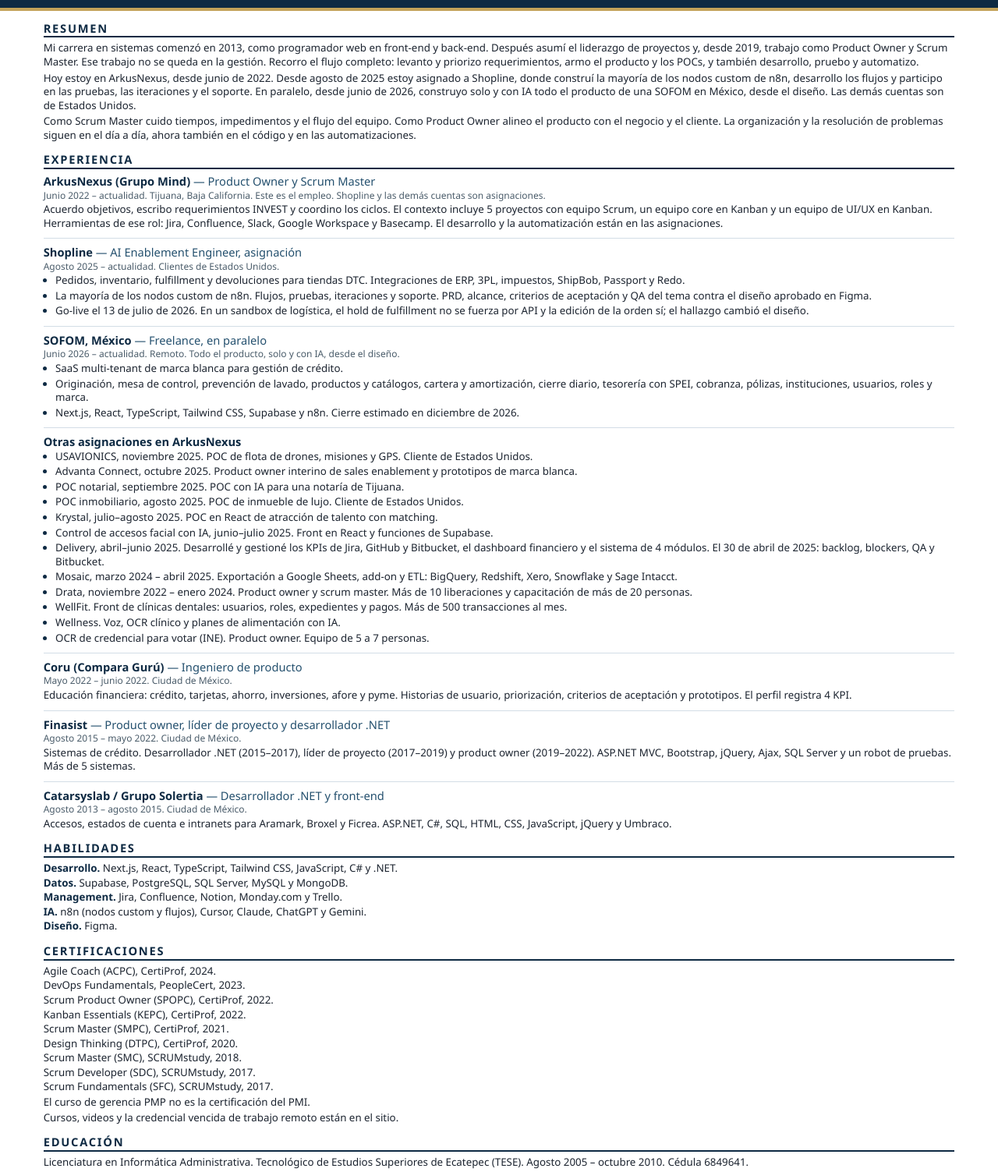
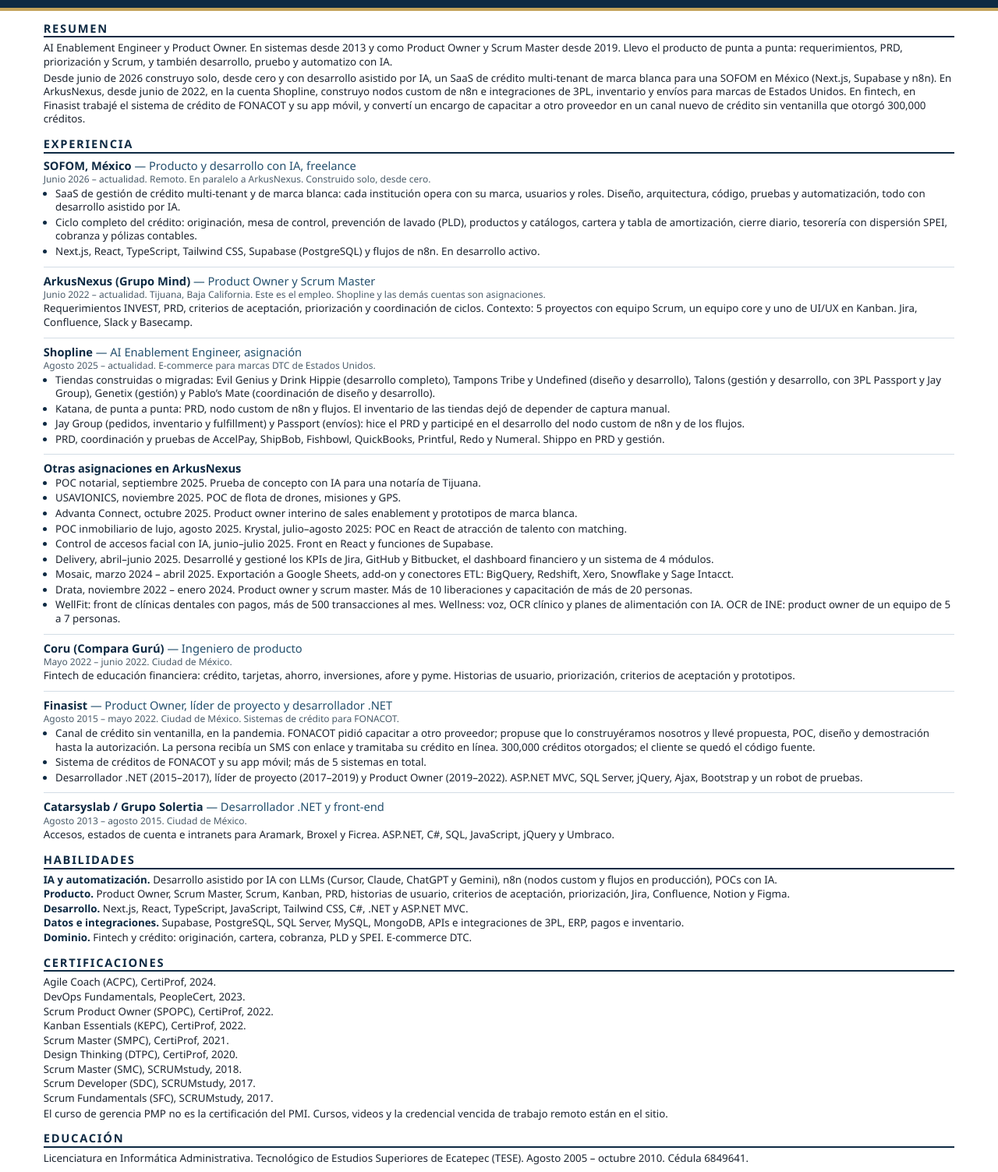
Before and after one commit to jonathanrhernandez/resume, a plain HTML site: page cv/cv-es.html in a window 1280 px wide. Shown: the part 122-1625 px from the top of the page at 78% size. Drawn offline with Linux system fonts and the light colour scheme.

Commit message:
Lead the CV with the SOFOM credit SaaS and the FONACOT channel.
Rewrite the summary and bullets impact-first for AI and fintech product roles,
list Shopline stores and integrations with Jonathan's role on each, drop the
go-live and sandbox bullet, regroup skills for ATS, and mirror the SOFOM and
FONACOT facts on the site. Reprint both two-page PDFs.

Co-authored-by: JONATHAN RUBEN HERNANDEZ GONZALEZ <jonathanrhernandez@users.noreply.github.com>

```diff
--- a/cv/cv-es.html
+++ b/cv/cv-es.html
@@ -9,7 +9,7 @@
     * { box-sizing: border-box; }
     html, body { margin: 0; padding: 0; }
     body {
-      font-family: "Segoe UI", Calibri, Arial, sans-serif;
+      font-family: "Segoe UI", Calibri, "Noto Sans", Arial, sans-serif;
       font-size: 10pt;
       line-height: 1.32;
       color: #1c2430;
@@ -114,81 +114,82 @@
   </header>
 <main>
   <h2>Resumen</h2>
-  <p>Mi carrera en sistemas comenzó en 2013, como programador web en front-end y back-end. Después asumí el liderazgo de proyectos y, desde 2019, trabajo como Product Owner y Scrum Master. Ese trabajo no se queda en la gestión. Recorro el flujo completo: levanto y priorizo requerimientos, armo el producto y los POCs, y también desarrollo, pruebo y automatizo.</p>
-  <p>Hoy estoy en ArkusNexus, desde junio de 2022. Desde agosto de 2025 estoy asignado a Shopline, donde construí la mayoría de los nodos custom de n8n, desarrollo los flujos y participo en las pruebas, las iteraciones y el soporte. En paralelo, desde junio de 2026, construyo solo y con IA todo el producto de una SOFOM en México, desde el diseño. Las demás cuentas son de Estados Unidos.</p>
-  <p>Como Scrum Master cuido tiempos, impedimentos y el flujo del equipo. Como Product Owner alineo el producto con el negocio y el cliente. La organización y la resolución de problemas siguen en el día a día, ahora también en el código y en las automatizaciones.</p>
+  <p>AI Enablement Engineer y Product Owner. En sistemas desde 2013 y como Product Owner y Scrum Master desde 2019. Llevo el producto de punta a punta: requerimientos, PRD, priorización y Scrum, y también desarrollo, pruebo y automatizo con IA.</p>
+  <p>Desde junio de 2026 construyo solo, desde cero y con desarrollo asistido por IA, un SaaS de crédito multi-tenant de marca blanca para una SOFOM en México (Next.js, Supabase y n8n). En ArkusNexus, desde junio de 2022, en la cuenta Shopline, construyo nodos custom de n8n e integraciones de 3PL, inventario y envíos para marcas de Estados Unidos. En fintech, en Finasist trabajé el sistema de crédito de FONACOT y su app móvil, y convertí un encargo de capacitar a otro proveedor en un canal nuevo de crédito sin ventanilla que otorgó 300,000 créditos.</p>
 
   <h2>Experiencia</h2>
 
   <article class="job">
+    <h3>SOFOM, México <span class="as">— Producto y desarrollo con IA, freelance</span></h3>
+    <p class="meta">Junio 2026 – actualidad. Remoto. En paralelo a ArkusNexus. Construido solo, desde cero.</p>
+    <ul>
+      <li>SaaS de gestión de crédito multi-tenant y de marca blanca: cada institución opera con su marca, usuarios y roles. Diseño, arquitectura, código, pruebas y automatización, todo con desarrollo asistido por IA.</li>
+      <li>Ciclo completo del crédito: originación, mesa de control, prevención de lavado (PLD), productos y catálogos, cartera y tabla de amortización, cierre diario, tesorería con dispersión SPEI, cobranza y pólizas contables.</li>
+      <li>Next.js, React, TypeScript, Tailwind CSS, Supabase (PostgreSQL) y flujos de n8n. En desarrollo activo.</li>
+    </ul>
+  </article>
+
+  <article class="job">
     <h3>ArkusNexus (Grupo Mind) <span class="as">— Product Owner y Scrum Master</span></h3>
     <p class="meta">Junio 2022 – actualidad. Tijuana, Baja California. Este es el empleo. Shopline y las demás cuentas son asignaciones.</p>
-    <p>Acuerdo objetivos, escribo requerimientos INVEST y coordino los ciclos. El contexto incluye 5 proyectos con equipo Scrum, un equipo core en Kanban y un equipo de UI/UX en Kanban. Herramientas de ese rol: Jira, Confluence, Slack, Google Workspace y Basecamp. El desarrollo y la automatización están en las asignaciones.</p>
+    <p>Requerimientos INVEST, PRD, criterios de aceptación, priorización y coordinación de ciclos. Contexto: 5 proyectos con equipo Scrum, un equipo core y uno de UI/UX en Kanban. Jira, Confluence, Slack y Basecamp.</p>
   </article>
 
   <article class="job">
     <h3>Shopline <span class="as">— AI Enablement Engineer, asignación</span></h3>
-    <p class="meta">Agosto 2025 – actualidad. Clientes de Estados Unidos.</p>
+    <p class="meta">Agosto 2025 – actualidad. E-commerce para marcas DTC de Estados Unidos.</p>
     <ul>
-      <li>Pedidos, inventario, fulfillment y devoluciones para tiendas DTC. Integraciones de ERP, 3PL, impuestos, ShipBob, Passport y Redo.</li>
-      <li>La mayoría de los nodos custom de n8n. Flujos, pruebas, iteraciones y soporte. PRD, alcance, criterios de aceptación y QA del tema contra el diseño aprobado en Figma.</li>
-      <li>Go-live el 13 de julio de 2026. En un sandbox de logística, el hold de fulfillment no se fuerza por API y la edición de la orden sí; el hallazgo cambió el diseño.</li>
-    </ul>
-  </article>
-
-  <article class="job">
-    <h3>SOFOM, México <span class="as">— Freelance, en paralelo</span></h3>
-    <p class="meta">Junio 2026 – actualidad. Remoto. Todo el producto, solo y con IA, desde el diseño.</p>
-    <ul>
-      <li>SaaS multi-tenant de marca blanca para gestión de crédito.</li>
-      <li>Originación, mesa de control, prevención de lavado, productos y catálogos, cartera y amortización, cierre diario, tesorería con SPEI, cobranza, pólizas, instituciones, usuarios, roles y marca.</li>
-      <li>Next.js, React, TypeScript, Tailwind CSS, Supabase y n8n. Cierre estimado en diciembre de 2026.</li>
+      <li>Tiendas construidas o migradas: Evil Genius y Drink Hippie (desarrollo completo), Tampons Tribe y Undefined (diseño y desarrollo), Talons (gestión y desarrollo, con 3PL Passport y Jay Group), Genetix (gestión) y Pablo’s Mate (coordinación de diseño y desarrollo).</li>
+      <li>Katana, de punta a punta: PRD, nodo custom de n8n y flujos. El inventario de las tiendas dejó de depender de captura manual.</li>
+      <li>Jay Group (pedidos, inventario y fulfillment) y Passport (envíos): hice el PRD y participé en el desarrollo del nodo custom de n8n y de los flujos.</li>
+      <li>PRD, coordinación y pruebas de AccelPay, ShipBob, Fishbowl, QuickBooks, Printful, Redo y Numeral. Shippo en PRD y gestión.</li>
     </ul>
   </article>
 
   <article class="job split">
     <h3>Otras asignaciones en ArkusNexus</h3>
     <ul>
-      <li>USAVIONICS, noviembre 2025. POC de flota de drones, misiones y GPS. Cliente de Estados Unidos.</li>
+      <li>POC notarial, septiembre 2025. Prueba de concepto con IA para una notaría de Tijuana.</li>
+      <li>USAVIONICS, noviembre 2025. POC de flota de drones, misiones y GPS.</li>
       <li>Advanta Connect, octubre 2025. Product owner interino de sales enablement y prototipos de marca blanca.</li>
-      <li>POC notarial, septiembre 2025. POC con IA para una notaría de Tijuana.</li>
-      <li>POC inmobiliario, agosto 2025. POC de inmueble de lujo. Cliente de Estados Unidos.</li>
-      <li>Krystal, julio–agosto 2025. POC en React de atracción de talento con matching.</li>
+      <li>POC inmobiliario de lujo, agosto 2025. Krystal, julio–agosto 2025: POC en React de atracción de talento con matching.</li>
       <li>Control de accesos facial con IA, junio–julio 2025. Front en React y funciones de Supabase.</li>
-      <li>Delivery, abril–junio 2025. Desarrollé y gestioné los KPIs de Jira, GitHub y Bitbucket, el dashboard financiero y el sistema de 4 módulos. El 30 de abril de 2025: backlog, blockers, QA y Bitbucket.</li>
-      <li>Mosaic, marzo 2024 – abril 2025. Exportación a Google Sheets, add-on y ETL: BigQuery, Redshift, Xero, Snowflake y Sage Intacct.</li>
+      <li>Delivery, abril–junio 2025. Desarrollé y gestioné los KPIs de Jira, GitHub y Bitbucket, el dashboard financiero y un sistema de 4 módulos.</li>
+      <li>Mosaic, marzo 2024 – abril 2025. Exportación a Google Sheets, add-on y conectores ETL: BigQuery, Redshift, Xero, Snowflake y Sage Intacct.</li>
       <li>Drata, noviembre 2022 – enero 2024. Product owner y scrum master. Más de 10 liberaciones y capacitación de más de 20 personas.</li>
-      <li>WellFit. Front de clínicas dentales: usuarios, roles, expedientes y pagos. Más de 500 transacciones al mes.</li>
-      <li>Wellness. Voz, OCR clínico y planes de alimentación con IA.</li>
-      <li>OCR de credencial para votar (INE). Product owner. Equipo de 5 a 7 personas.</li>
+      <li>WellFit: front de clínicas dentales con pagos, más de 500 transacciones al mes. Wellness: voz, OCR clínico y planes de alimentación con IA. OCR de INE: product owner de un equipo de 5 a 7 personas.</li>
     </ul>
   </article>
 
   <article class="job">
     <h3>Coru (Compara Gurú) <span class="as">— Ingeniero de producto</span></h3>
     <p class="meta">Mayo 2022 – junio 2022. Ciudad de México.</p>
-    <p>Educación financiera: crédito, tarjetas, ahorro, inversiones, afore y pyme. Historias de usuario, priorización, criterios de aceptación y prototipos. El perfil registra 4 KPI.</p>
+    <p>Fintech de educación financiera: crédito, tarjetas, ahorro, inversiones, afore y pyme. Historias de usuario, priorización, criterios de aceptación y prototipos.</p>
   </article>
 
   <article class="job">
-    <h3>Finasist <span class="as">— Product owner, líder de proyecto y desarrollador .NET</span></h3>
-    <p class="meta">Agosto 2015 – mayo 2022. Ciudad de México.</p>
-    <p>Sistemas de crédito. Desarrollador .NET (2015–2017), líder de proyecto (2017–2019) y product owner (2019–2022). ASP.NET MVC, Bootstrap, jQuery, Ajax, SQL Server y un robot de pruebas. Más de 5 sistemas.</p>
+    <h3>Finasist <span class="as">— Product Owner, líder de proyecto y desarrollador .NET</span></h3>
+    <p class="meta">Agosto 2015 – mayo 2022. Ciudad de México. Sistemas de crédito para FONACOT.</p>
+    <ul>
+      <li>Canal de crédito sin ventanilla, en la pandemia. FONACOT pidió capacitar a otro proveedor; propuse que lo construyéramos nosotros y llevé propuesta, POC, diseño y demostración hasta la autorización. La persona recibía un SMS con enlace y tramitaba su crédito en línea. 300,000 créditos otorgados; el cliente se quedó el código fuente.</li>
+      <li>Sistema de créditos de FONACOT y su app móvil; más de 5 sistemas en total.</li>
+      <li>Desarrollador .NET (2015–2017), líder de proyecto (2017–2019) y Product Owner (2019–2022). ASP.NET MVC, SQL Server, jQuery, Ajax, Bootstrap y un robot de pruebas.</li>
+    </ul>
   </article>
 
   <article class="job">
     <h3>Catarsyslab / Grupo Solertia <span class="as">— Desarrollador .NET y front-end</span></h3>
     <p class="meta">Agosto 2013 – agosto 2015. Ciudad de México.</p>
-    <p>Accesos, estados de cuenta e intranets para Aramark, Broxel y Ficrea. ASP.NET, C#, SQL, HTML, CSS, JavaScript, jQuery y Umbraco.</p>
+    <p>Accesos, estados de cuenta e intranets para Aramark, Broxel y Ficrea. ASP.NET, C#, SQL, JavaScript, jQuery y Umbraco.</p>
   </article>
 
   <h2>Habilidades</h2>
   <ul class="stack">
-    <li><span class="label">Desarrollo.</span> Next.js, React, TypeScript, Tailwind CSS, JavaScript, C# y .NET.</li>
-    <li><span class="label">Datos.</span> Supabase, PostgreSQL, SQL Server, MySQL y MongoDB.</li>
-    <li><span class="label">Management.</span> Jira, Confluence, Notion, Monday.com y Trello.</li>
-    <li><span class="label">IA.</span> n8n (nodos custom y flujos), Cursor, Claude, ChatGPT y Gemini.</li>
-    <li><span class="label">Diseño.</span> Figma.</li>
+    <li><span class="label">IA y automatización.</span> Desarrollo asistido por IA con LLMs (Cursor, Claude, ChatGPT y Gemini), n8n (nodos custom y flujos en producción), POCs con IA.</li>
+    <li><span class="label">Producto.</span> Product Owner, Scrum Master, Scrum, Kanban, PRD, historias de usuario, criterios de aceptación, priorización, Jira, Confluence, Notion y Figma.</li>
+    <li><span class="label">Desarrollo.</span> Next.js, React, TypeScript, JavaScript, Tailwind CSS, C#, .NET y ASP.NET MVC.</li>
+    <li><span class="label">Datos e integraciones.</span> Supabase, PostgreSQL, SQL Server, MySQL, MongoDB, APIs e integraciones de 3PL, ERP, pagos e inventario.</li>
+    <li><span class="label">Dominio.</span> Fintech y crédito: originación, cartera, cobranza, PLD y SPEI. E-commerce DTC.</li>
   </ul>
 
   <h2>Certificaciones</h2>
@@ -203,8 +204,7 @@
     <li>Scrum Developer (SDC), SCRUMstudy, 2017.</li>
     <li>Scrum Fundamentals (SFC), SCRUMstudy, 2017.</li>
   </ul>
-  <p class="note">El curso de gerencia PMP no es la certificación del PMI.</p>
-  <p class="note">Cursos, videos y la credencial vencida de trabajo remoto están en el sitio.</p>
+  <p class="note">El curso de gerencia PMP no es la certificación del PMI. Cursos, videos y la credencial vencida de trabajo remoto están en el sitio.</p>
 
   <h2>Educación</h2>
   <p>Licenciatura en Informática Administrativa. Tecnológico de Estudios Superiores de Ecatepec (TESE). Agosto 2005 – octubre 2010. Cédula 6849641.</p>
```
Also changed, not shown: cv/cv-en.html (+39 -39 lines), index.html (+32 -30 lines), 2 other files.
